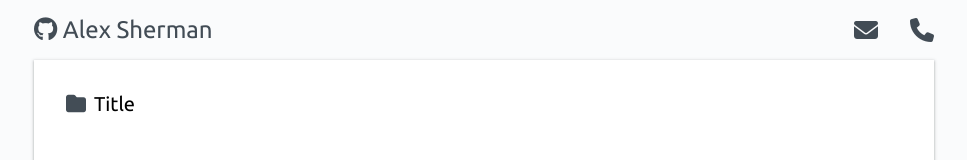
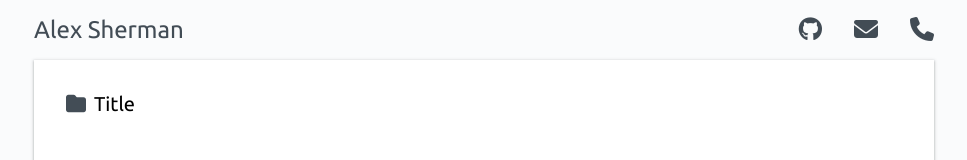
Before and after one commit to asherman-ca/resume, a React (Create React App) app: page / in a window 1280 px wide. Shown: the top 160 px of the page, without its empty margins (156-1123 px from the left). Built offline with nearby package versions, Linux system fonts and the light colour scheme.

Commit message:
nav links refactor

```diff
--- a/src/components/Nav.jsx
+++ b/src/components/Nav.jsx
@@ -3,22 +3,27 @@ import React from 'react';
 const Nav = () => {
 	return (
 		<div className='nav-container'>
-			<span>
-				<a
-					href='https://github.com/asherman-ca'
-					target='_blank'
-					rel='noopener noreferrer'
-				>
-					<i className='fa-brands fa-github' /> Alex Sherman
-				</a>
-			</span>
+			<span>Alex Sherman</span>
 			<div>
-				<i className='fa-solid fa-envelope tooltip'>
+				<div className='tooltip'>
+					<a
+						href='https://github.com/asherman-ca'
+						target='_blank'
+						rel='noopener noreferrer'
+					>
+						<i className='fa-brands fa-github' />
+					</a>
+					<span className='tooltip-text'>https://github.com/asherman-ca</span>
+				</div>
+				<div className='tooltip'>
+					<i className='fa-solid fa-envelope'></i>
 					<span className='tooltip-text'>asherman.ca@gmail.com</span>
-				</i>
-				<i className='fa-solid fa-phone tooltip'>
+				</div>
+				<div className='tooltip'>
+					<i className='fa-solid fa-phone tooltip'></i>
 					<span className='tooltip-text'>415.652.0317</span>
-				</i>
+				</div>
+
 				{/* <span>asherman.ca@gmail.com</span> */}
 				{/* <span>415.652.0317</span> */}
 			</div>
--- a/src/styles/Nav.css
+++ b/src/styles/Nav.css
@@ -33,11 +33,10 @@
 
 	z-index: 1;
 	visibility: hidden;
-	/* background-color: var(--bg-grey); */
 	color: black;
-	padding: 0.5rem;
+	padding: 1rem;
 
-	font-size: 0.75rem;
+	font-size: 1rem;
 	border-radius: 0.25rem;
 }
 
```
